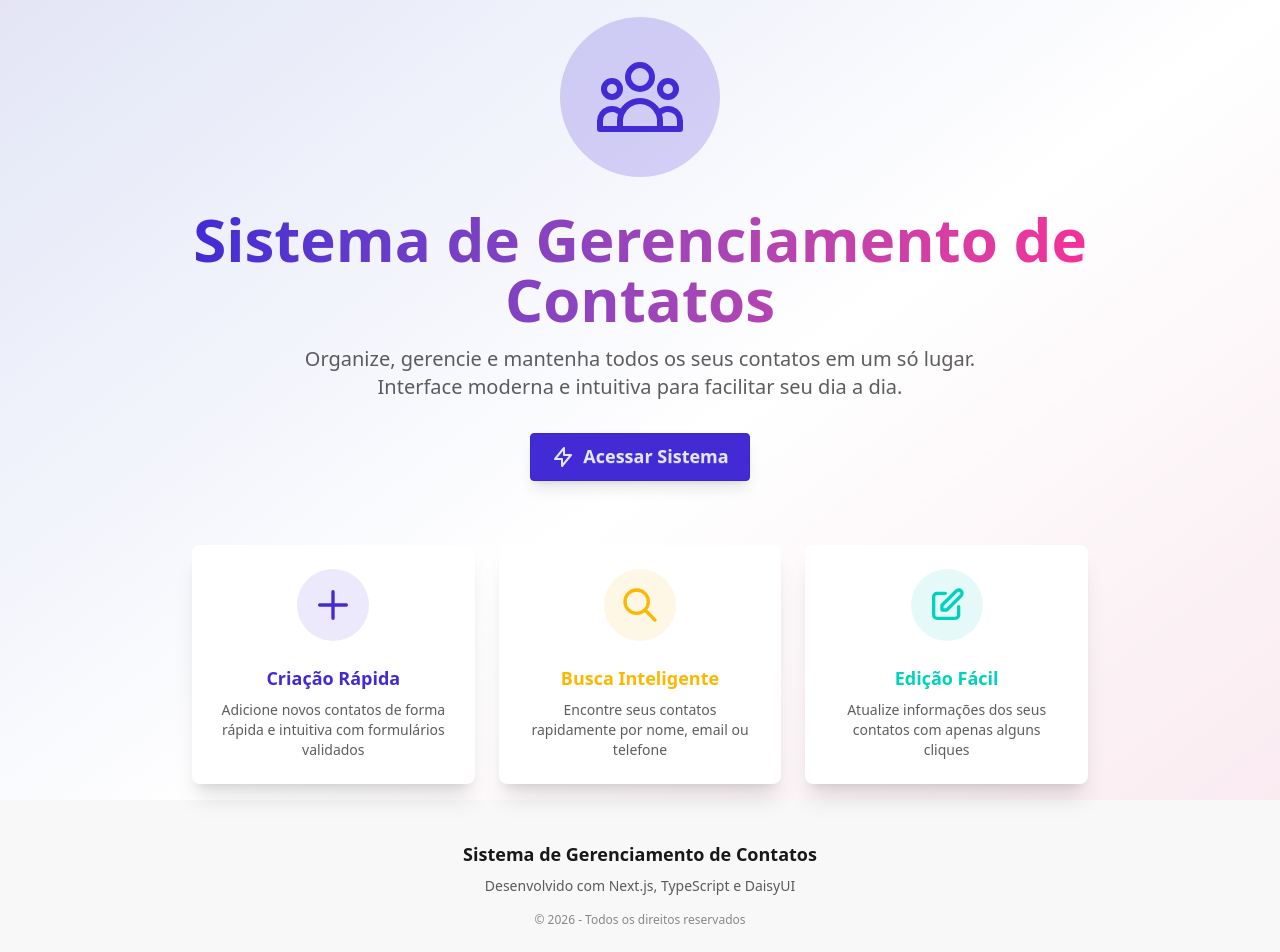
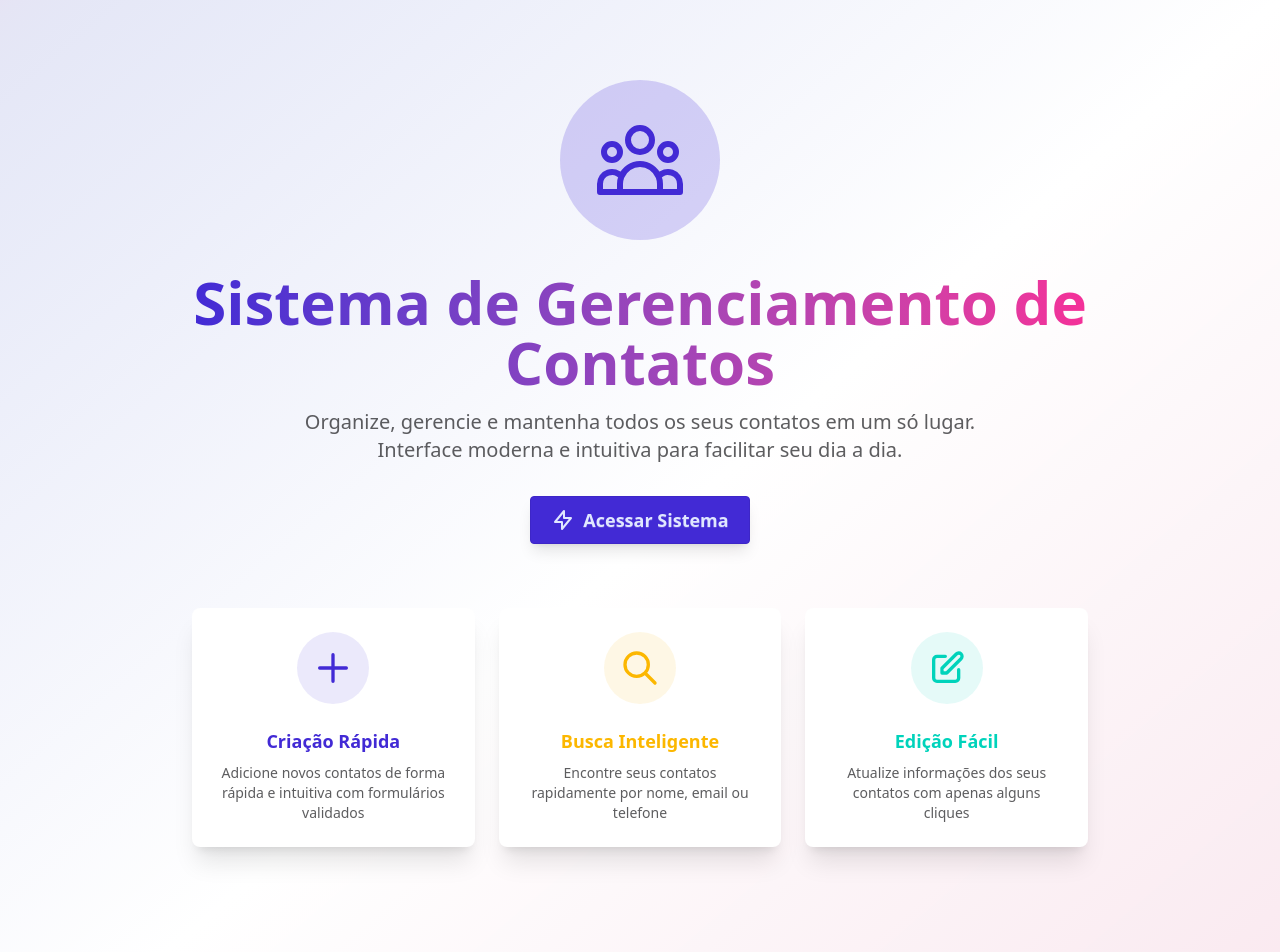
Before and after one commit to daniewcruz/meu-desafio-crud, a Next.js app: page / in a window 1280 px wide. Shown: the top 952 px of the page. Built offline with nearby package versions, Linux system fonts and the light colour scheme.

Commit message:
Update page.tsx

```diff
--- a/src/app/page.tsx
+++ b/src/app/page.tsx
@@ -2,10 +2,10 @@ import Link from 'next/link';
 
 export default function Home() {
   return (
-    <div className="min-h-screen bg-gradient-to-br from-primary/10 via-base-100 to-secondary/10">
+    <div className="min-h-screen bg-gradient-to-br from-primary/10 via-base-100 to-secondary/10 flex flex-col">
       {/* Hero Section */}
-      <div className="hero min-h-screen">
-        <div className="hero-content text-center">
+      <div className="hero flex-grow">
+        <div className="hero-content text-center py-12 md:py-20">
           <div className="max-w-4xl">
             {/* Logo/Icon */}
             <div className="mb-8 flex justify-center">
@@ -98,11 +98,11 @@ export default function Home() {
       </div>
 
       {/* Footer */}
-      <footer className="footer footer-center p-10 bg-base-200 text-base-content">
+      <footer className="footer footer-center p-6 md:p-10 text-base-content">
         <div>
-          <p className="font-semibold text-lg">Sistema de Gerenciamento de Contatos</p>
-          <p className="text-sm opacity-70">Desenvolvido com Next.js, TypeScript e DaisyUI</p>
-          <p className="text-xs opacity-50 mt-2">© 2026 - Todos os direitos reservados</p>
+          <p className="font-semibold text-base md:text-lg">Desafio CRUD</p>
+          <p className="text-xs md:text-sm opacity-70">Desenvolvido com Next.js, React, TypeScript, Tailwind CSS, DaisyUI e PostgreSQL</p>
+          <p className="text-xs opacity-50 mt-1 md:mt-2">2026 - Daniew Cruz</p>
         </div>
       </footer>
     </div>
```
